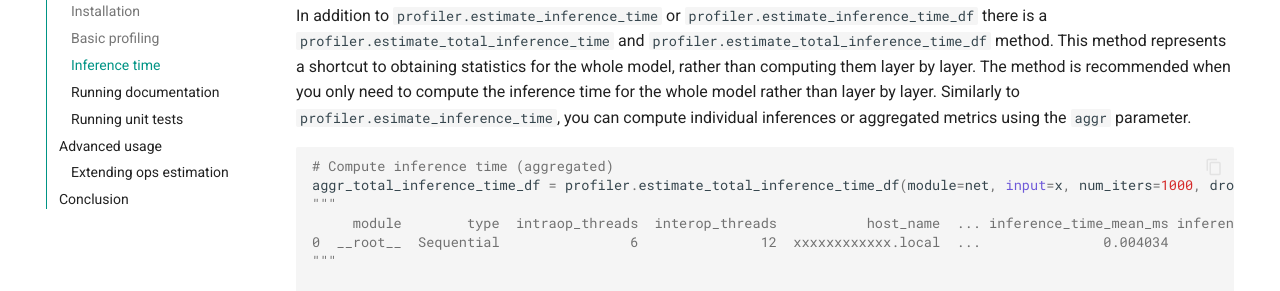
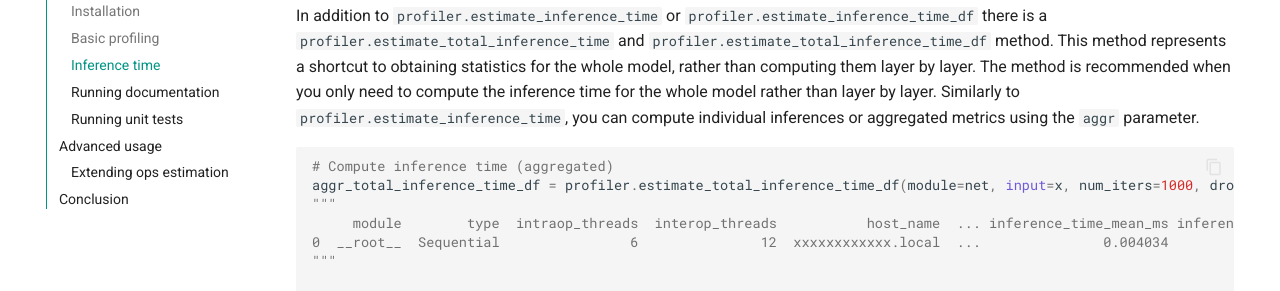
Before and after one commit to eagomez2/moduleprofiler, an MkDocs documentation site: the page built from docs/tutorial.md, in a window 1280 px wide and 900 px high, scrolled down 5162 px. Shown: the part 151-442 px from the top of the window. Built offline with MkDocs 1.6.1 and Material for MkDocs 9.7.7, drawn with Linux system fonts in a browser that asks for light colours; comment, search, counter and statistics services are not loaded; some of the changed text lies outside the part shown.

Commit message:
Fix tutorial typo

````diff
--- a/docs/tutorial.md
+++ b/docs/tutorial.md
@@ -98,7 +98,7 @@
 """
 
 # Operations
-ops_df = profiler.esimate_ops_df(module=net, input=x)
+ops_df = profiler.estimate_ops_df(module=net, input=x)
 """
      module    type  ops
 0  __root__  Linear  512
@@ -213,7 +213,7 @@
 !!! warning
     Please note that the inference of time of your model is hardware-dependent. This means that you may get significantly different values if you run the same model in different devices. Additionally, you may get significantly different numbers depending on the amount of configured intra-op and inter-op threads. To configure these you can use `torch.get_num_threads()`, `torch.set_num_threads()`, `torch.get_num_interop_threads()` and `torch.set_num_interop_threads()`. For further details about these methods, please refer to PyTorch documentation.
 
-In addition to `profiler.estimate_inference_time` or `profiler.estimate_inference_time_df` there is a `profiler.estimate_total_inference_time` and `profiler.estimate_total_inference_time_df` method. This method represents a shortcut to obtaining statistics for the whole model, rather than computing them layer by layer. The method is recommended when you only need to compute the inference time for the whole model rather than layer by layer. Similarly to `profiler.esimate_inference_time`, you can compute individual inferences or aggregated metrics using the `aggr` parameter.
+In addition to `profiler.estimate_inference_time` or `profiler.estimate_inference_time_df` there is a `profiler.estimate_total_inference_time` and `profiler.estimate_total_inference_time_df` method. This method represents a shortcut to obtaining statistics for the whole model, rather than computing them layer by layer. The method is recommended when you only need to compute the inference time for the whole model rather than layer by layer. Similarly to `profiler.estimate_inference_time`, you can compute individual inferences or aggregated metrics using the `aggr` parameter.
 
 ```py
 # Compute inference time (aggregated)
````
